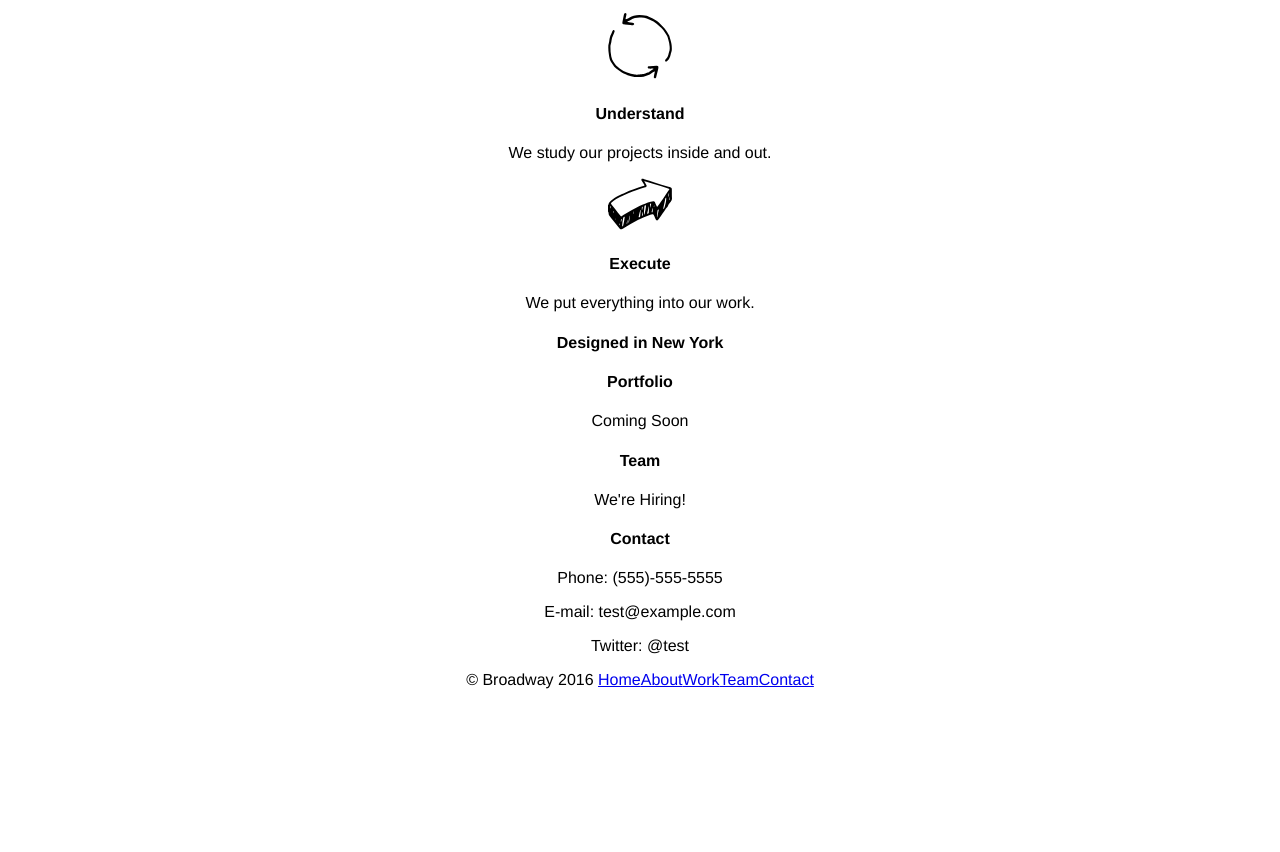
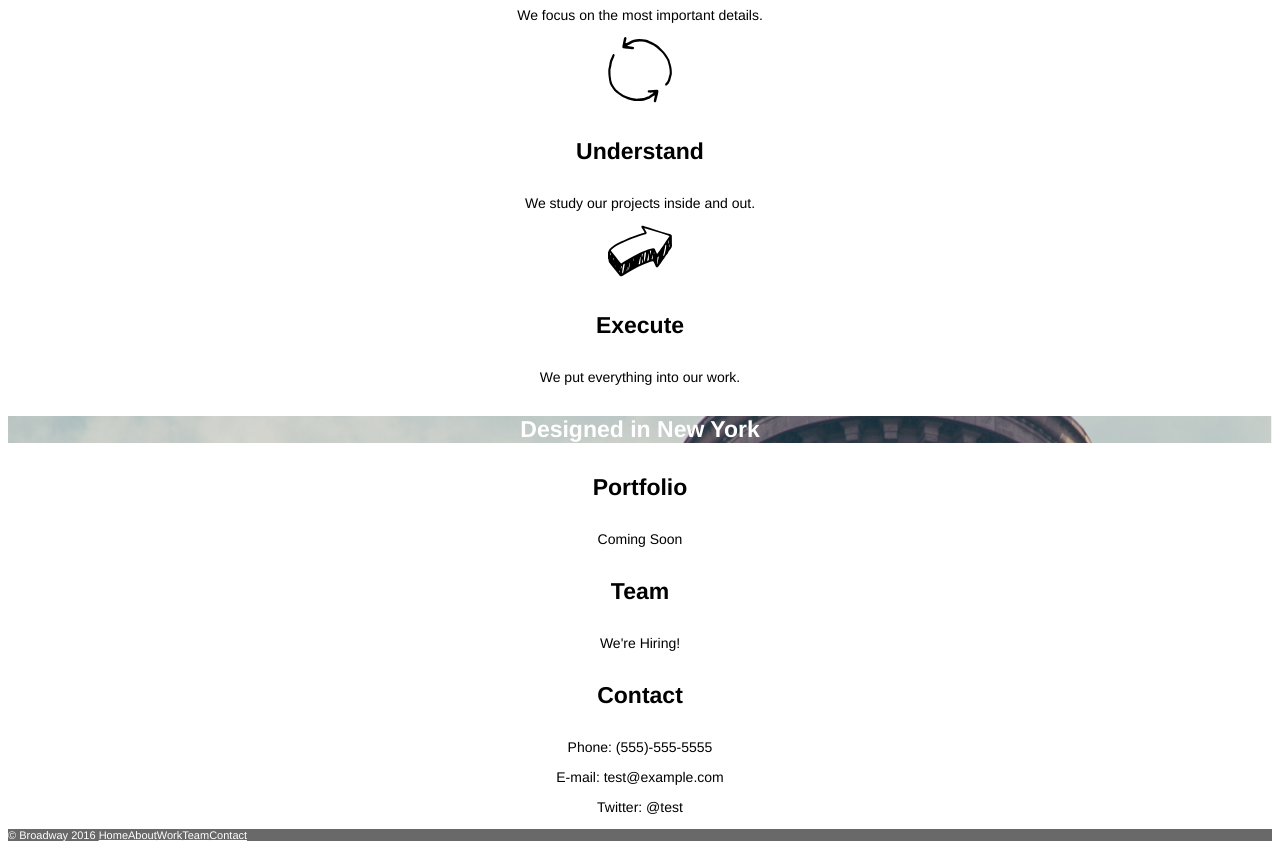
Before and after one commit to kirstentay/broadway, a plain HTML site: page index.html in a window 1280 px wide. Shown: the part 561-1413 px from the top of the page. Before the commit the page ends 1266 px from the top, so only its background shows below. Drawn offline with Linux system fonts and the light colour scheme.

Commit message:
almost donw

```diff
--- a/index.html
+++ b/index.html
@@ -6,7 +6,7 @@
     <link href="./resources/css/style.css" type="text/css" rel="stylesheet">
   </head>
   <body>
-    <div id="header">
+    <div id="header" class="flatiron">
       <h1>Broadway Design</h1>
       <h3><a href="#">Home</a></h3>
       <h3><a href="#aboutus">About</a></h3>
@@ -33,7 +33,7 @@
       </div>
     </div>
     <div id="designed">
-      <h4>Designed in New York</h4>
+      <h4 class="flatiron">Designed in New York</h4>
     </div>
     <div id="aboutus">
       <div id="portfolio">
@@ -52,7 +52,7 @@
       </div>
     </div>
     <div id="footer">
-      <p>&copy; Broadway 2016 <a href="#">Home</a><a href="aboutus">About</a><a href="portfolio">Work</a><a href="team">Team</a><a href="contact">Contact</a></p>
+      <p>&copy; Broadway 2016 <a href="#">Home</a><a href="#aboutus">About</a><a href="#portfolio">Work</a><a href="#team">Team</a><a href="#contact">Contact</a></p>
     </div>
   </body>
 </html>
--- a/resources/css/style.css
+++ b/resources/css/style.css
@@ -6,7 +6,6 @@ body {
 h1 {
   font-size: 70px;
   font-weight: bold;
-  <!--color: white;-->
 }
 
 h2 {
@@ -16,18 +15,39 @@ h2 {
 
 h3 {
   font-size: 18px;
-  <!--color: white;-->
 }
 
 h4 {
-
+  font-size: 23px;
+  font-weight: bold;
 }
 
-footer {
-  background-color: dimgray;
+a {
+  color: white;
 }
 
-p.footer {
-  font-size: 11px;
+p {
+  font-size: 14px;
+}
+
+.flatiron {
+  background-image: url("../images/the-flatiron-building.png");
+  background-repeat: no-repeat;
+  background-size: cover;
+  background-color: #cccccc;
   color: white;
 }
+
+#footer {
+  background-color: dimgray;
+  color: white;
+  text-align: left;
+}
+
+#footer p {
+  font-size: 11px;
+}
+
+#footer a {
+  justify-content: space-between;
+}
```
